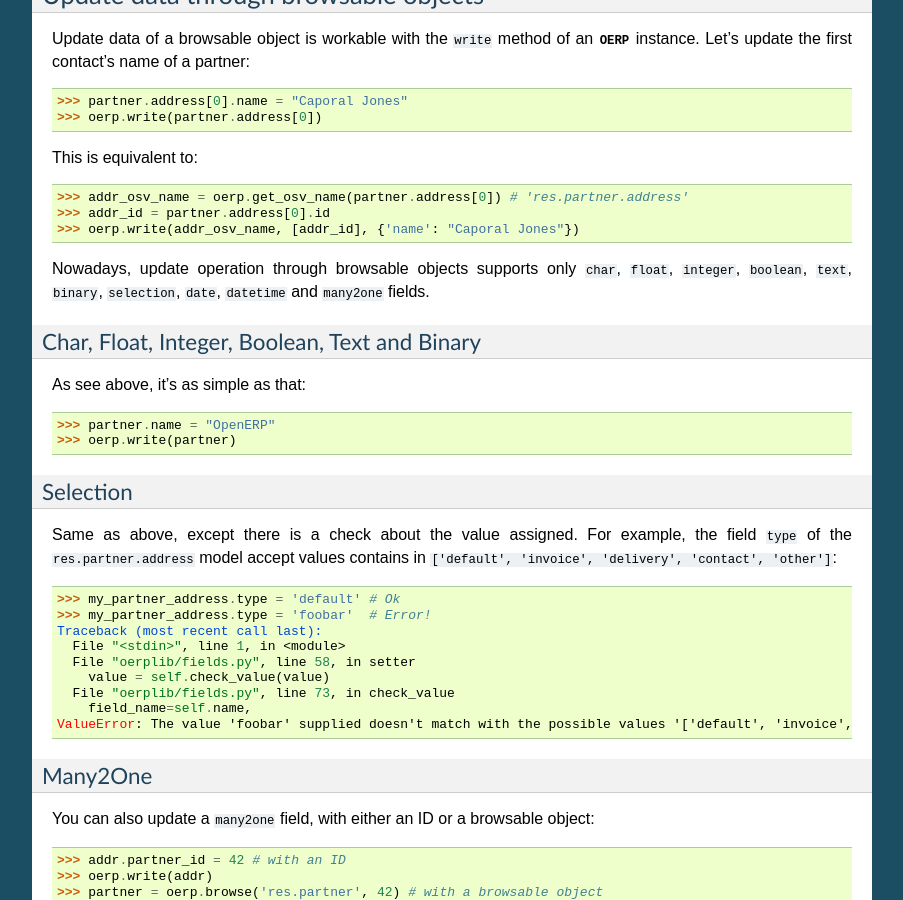
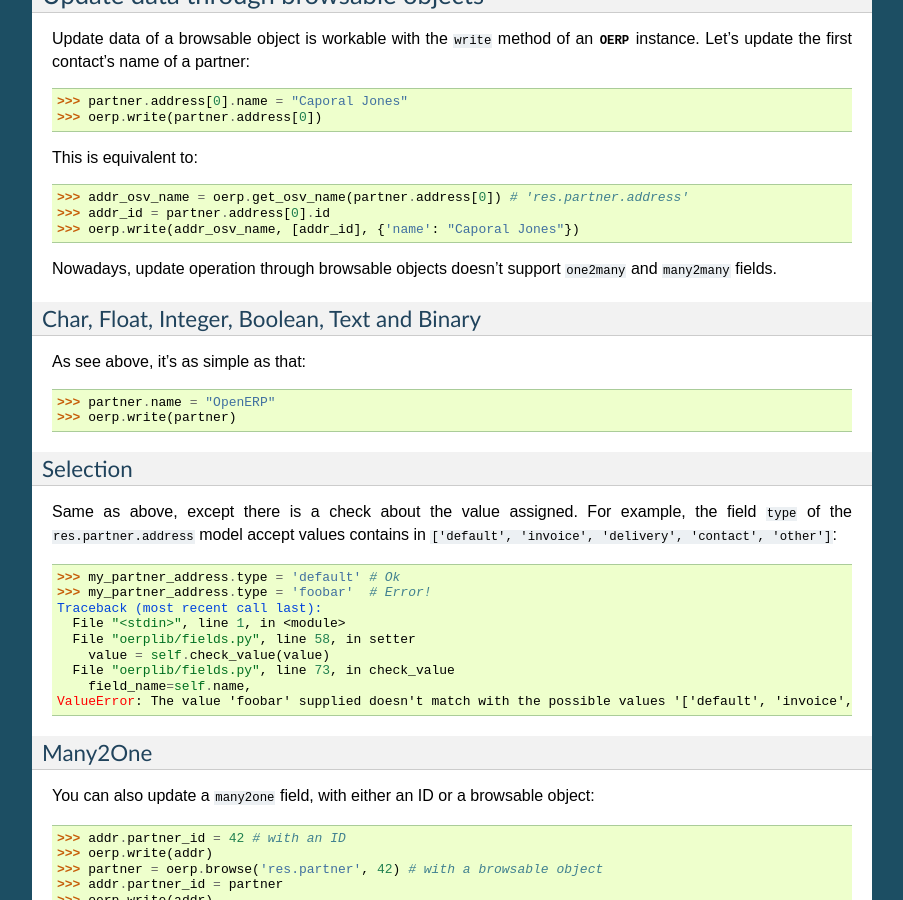
Before and after one commit to osiell/oerplib, a Sphinx documentation site: the page built from doc/source/tutorials.rst, in a window 1280 px wide and 900 px high, scrolled down 1421 px. Shown: the whole window, without its empty margins (198-1101 px from the left). Built offline with Sphinx 7.4.7, drawn with Linux system fonts in a browser that asks for light colours.

Commit message:
Updated documentation (tutorials)

```diff
--- a/doc/source/tutorials.rst
+++ b/doc/source/tutorials.rst
@@ -84,7 +84,7 @@
     >>> addr_id = partner.address[0].id
     >>> oerp.write(addr_osv_name, [addr_id], {'name': "Caporal Jones"})
 
-Nowadays, update operation through browsable objects supports only ``char``, ``float``, ``integer``, ``boolean``, ``text``, ``binary``, ``selection``, ``date``, ``datetime`` and ``many2one`` fields.
+Nowadays, update operation through browsable objects doesn't support ``one2many`` and ``many2many`` fields.
 
 Char, Float, Integer, Boolean, Text and Binary
 ''''''''''''''''''''''''''''''''''''''''''''''
```
